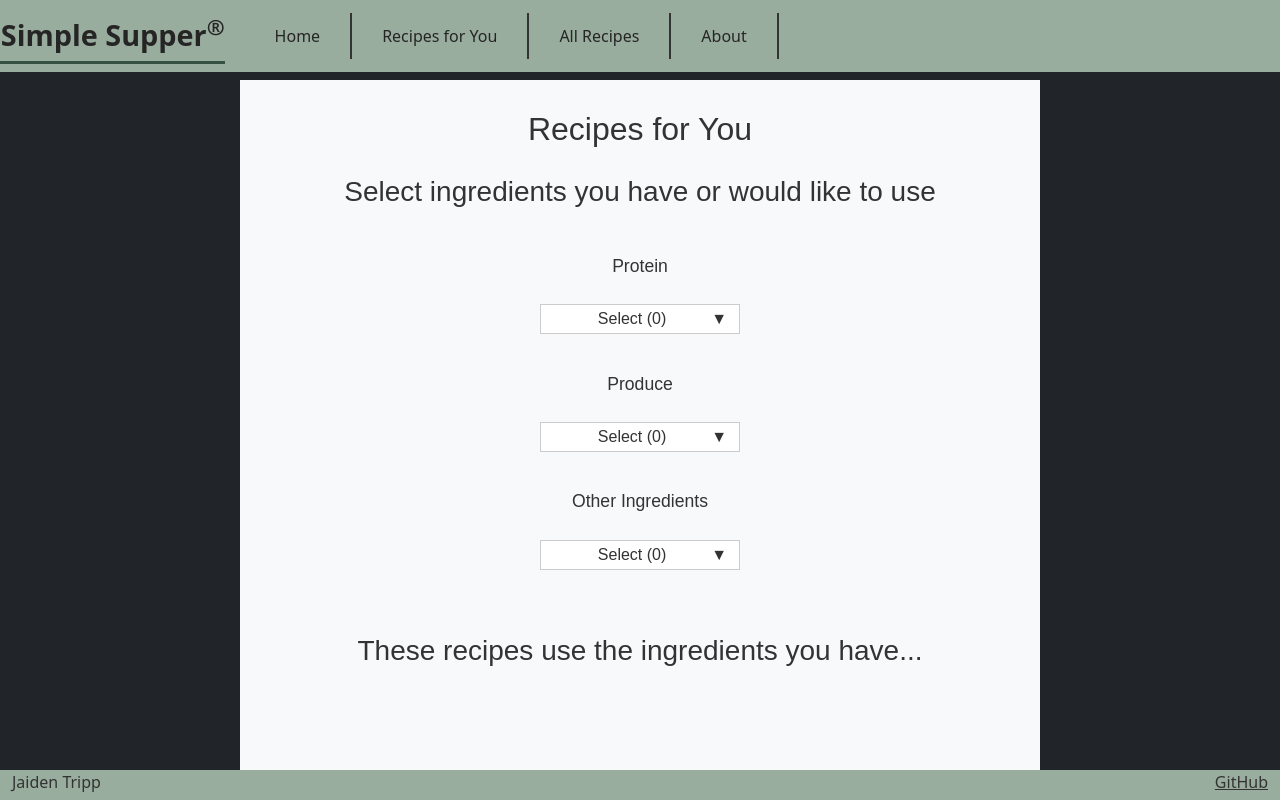
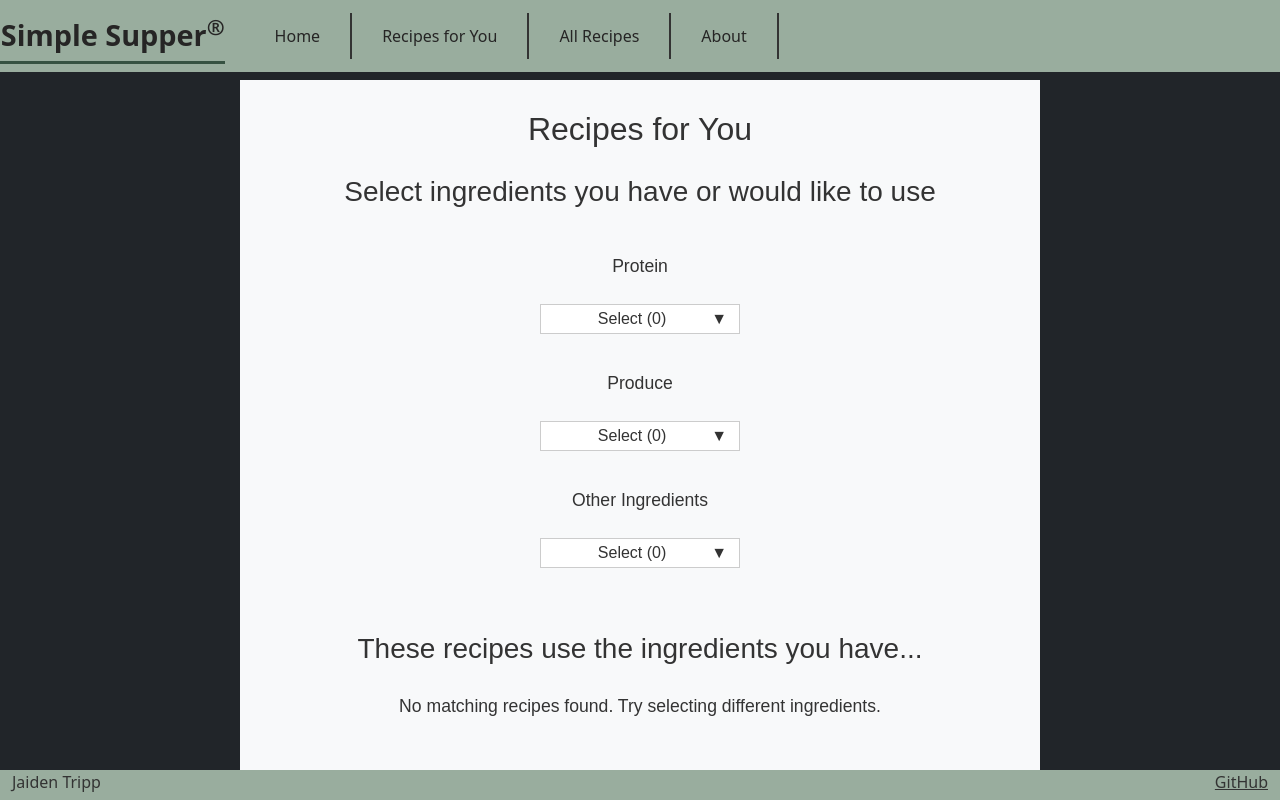
Before and after one commit to jaidentripp/CS260-Winter2025, a React (Vite) app: page /recipesForYou in a window 1280 px wide. Built offline with nearby package versions, Linux system fonts and the light colour scheme.

Commit message:
Added api functionality to recipesForYou

```diff
--- a/src/recipesForYou/recipesForYou.jsx
+++ b/src/recipesForYou/recipesForYou.jsx
@@ -58,38 +58,46 @@ export function RecipesForYou() {
   // ];
 
   // Filter recipes when selections change
+  // useEffect(() => {
+  //   const filterRecipes = () => {
+  //     setLoading(true);
+
+  //     // Combine all selected ingredients
+  //     const selectedIngredients = [
+  //       ...selectedProteins,
+  //       ...selectedProduce,
+  //       ...selectedOther
+  //     ];
+
+  //     // Filter recipes that include at least one selected ingredient
+  //     const matchingRecipes = mockRecipes.filter(recipe =>
+  //       selectedIngredients.some(ingredient =>
+  //         recipe.ingredients.includes(ingredient)
+  //       )
+  //     );
+  //     // Simulate API delay
+  //     setTimeout(() => {
+  //       setFilteredRecipes(matchingRecipes);
+  //       setLoading(false);
+  //     }, 500);
+  //   };
+
+  //   if (selectedProteins.length > 0 || selectedProduce.length > 0 || selectedOther.length > 0) {
+  //     filterRecipes();
+  //   } else {
+  //     setFilteredRecipes([]);
+  //   }
+  // }, [selectedProteins, selectedProduce, selectedOther]);
+
   useEffect(() => {
-    const filterRecipes = () => {
-      setLoading(true);
+    const selectedIngredients = [...selectedProteins, ...selectedProduce, ...selectedOther];
 
-      // Combine all selected ingredients
-      const selectedIngredients = [
-        ...selectedProteins,
-        ...selectedProduce,
-        ...selectedOther
-      ];
-
-      // Filter recipes that include at least one selected ingredient
-      const matchingRecipes = mockRecipes.filter(recipe =>
-        selectedIngredients.some(ingredient =>
-          recipe.ingredients.includes(ingredient)
-        )
-      );
-      // Simulate API delay
-      setTimeout(() => {
-        setFilteredRecipes(matchingRecipes);
-        setLoading(false);
-      }, 500);
-    };
-
-    if (selectedProteins.length > 0 || selectedProduce.length > 0 || selectedOther.length > 0) {
-      filterRecipes();
+    if (selectedIngredients.length > 0) {
+      fetchRecipes(selectedIngredients);
     } else {
       setFilteredRecipes([]);
     }
   }, [selectedProteins, selectedProduce, selectedOther]);
-
-
 
   // Dropdown component with state management
   function Dropdown({ title, options, selected, onSelect }) {
@@ -149,7 +157,20 @@ export function RecipesForYou() {
 
       <br />
       <h3>These recipes use the ingredients you have...</h3>
-      <table>
+      <div className="recipe-grid">
+        {loading ? (
+          <p>Loading recipes...</p>
+        ) : filteredRecipes.length === 0 ? (
+          <p>No matching recipes found. Try selecting different ingredients.</p>
+        ) : ( filteredRecipes.map((recipe) => (
+          <div key={recipe.idMeal} className="recipe-card">
+              <img src={recipe.strMealThumb} alt={recipe.strMeal} />
+              <h4>{recipe.strMeal}</h4>
+            </div>
+          ))
+        )}
+      </div>
+      {/* <table>
         <tbody>
           {loading ? (
             <tr>
@@ -171,7 +192,7 @@ export function RecipesForYou() {
             ))
           )}
         </tbody>
-      </table>
+      </table> */}
     </main>
   );
 }
```
